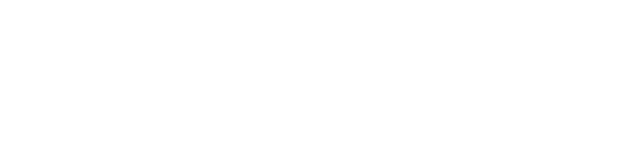
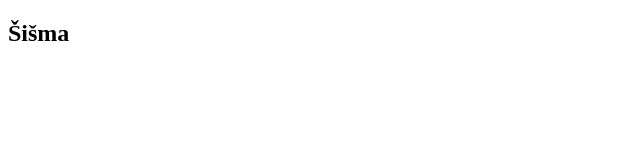
Before and after one commit to AicayP/sisma1, a plain HTML site: page index.html in a window 1280 px wide. Shown: the whole page, without its empty margins (0-640 px from the left). Drawn offline with Linux system fonts and the light colour scheme.

Commit message:
přidání nadpisu

```diff
--- a/index.html
+++ b/index.html
@@ -4,6 +4,7 @@
     <meta charset="utf-8">
 </head>
 <body>
+    <h2>Šišma</h2>
 
 </body>
 </html>
```
